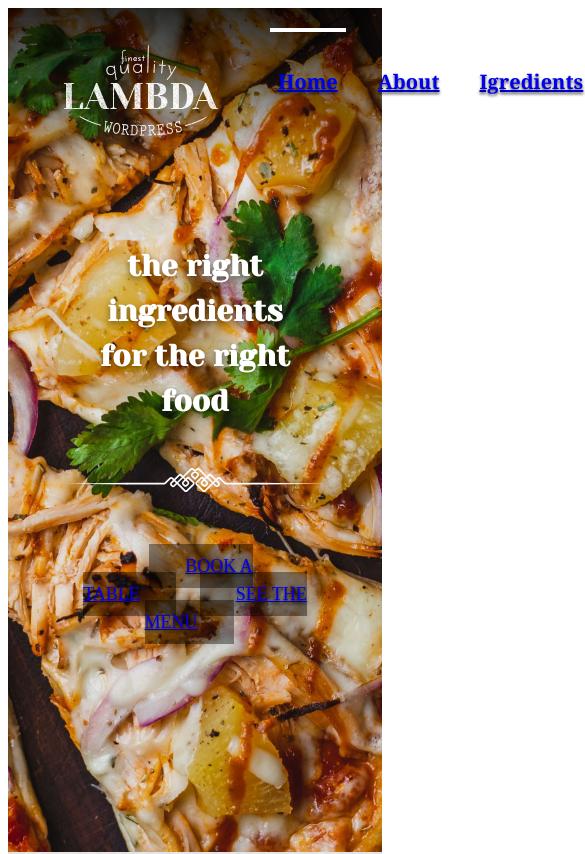
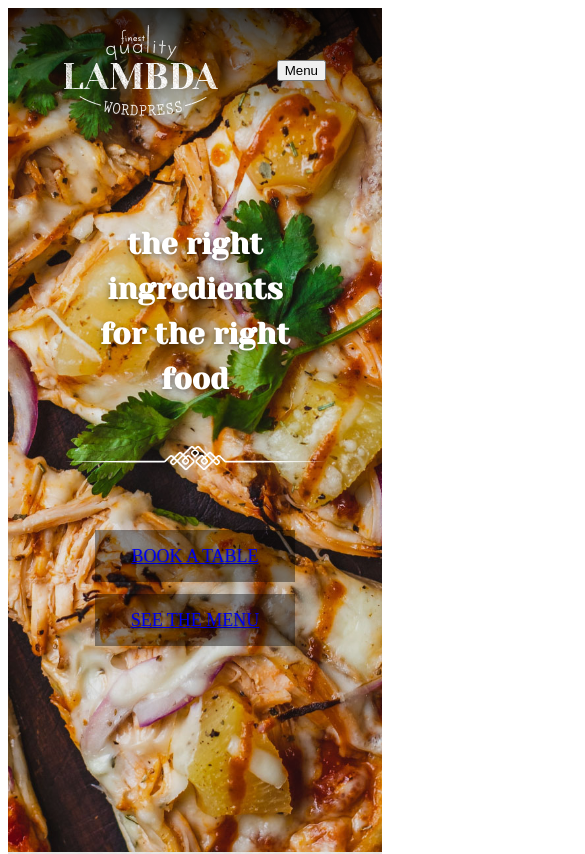
Before and after one commit to alestrunda/restaurant-next, a Next.js app: page / in a window 390 px wide. Shown: the top 854 px of the page, 585 px wide, since content can reach past the window. Built offline with nearby package versions, Linux system fonts and the light colour scheme.

Commit message:
edit responsive

```diff
--- a/components/Navigation.js
+++ b/components/Navigation.js
@@ -1,6 +1,7 @@
 import classNames from "classnames";
 import Link from "next/link";
 import { useRouter } from "next/router";
+import { useState } from "react";
 
 const LINKS = [
   {
@@ -30,7 +31,7 @@ const LINKS = [
 ];
 
 const Item = ({ active, href, title }) => (
-  <li className="group mx-3 relative overflow-hidden">
+  <li className="group mx-3 relative overflow-hidden mb-5 lg:mb-0">
     <div
       className={classNames(
         "absolute top-0 left-0 w-full h-1 bg-white transition-all duration-500 -translate-x-full group-hover:translate-x-0 group-hover:opacity-100",
@@ -39,17 +40,32 @@ const Item = ({ active, href, title }) => (
       )}
     ></div>
     <Link href={href}>
-      <a className="block py-10 px-2">{title}</a>
+      <a className="block py-3 lg:py-12 px-2">{title}</a>
     </Link>
   </li>
 );
 
 const Navigation = () => {
   const router = useRouter();
+  const [menuOpened, setMenuOpened] = useState(false);
+
+  const toggleMenu = () => {
+    setMenuOpened(!menuOpened);
+  };
 
   return (
-    <nav className="font-serif font-bold text-shadow-sm text-xl mb-4">
-      <ul className="flex justify-between">
+    <>
+      <button className="relative z-10 lg:hidden" onClick={toggleMenu}>
+        Menu
+      </button>
+      <nav
+        className={classNames(
+          "lg:block absolute lg:relative z-10 top-0 left-0 flex items-center justify-center bg-black bg-opacity-75 lg:bg-transparent text-center w-full lg:w-auto h-screen lg:h-auto overflow-auto font-serif font-bold text-shadow-sm text-xl",
+          { hidden: !menuOpened }
+        )}
+        onClick={toggleMenu}
+      >
+        <ul className="flex justify-between flex-col lg:flex-row">
           {LINKS.map((link, index) => (
             <Item
               active={router.pathname === link.href}
@@ -60,6 +76,7 @@ const Navigation = () => {
           ))}
         </ul>
       </nav>
+    </>
   );
 };
 
--- a/components/Testimonial.js
+++ b/components/Testimonial.js
@@ -2,7 +2,7 @@ import Decoration from "./Decoration";
 import HeadingSection from "./HeadingSection";
 
 const Testimonial = ({ children, title }) => (
-  <div className="bg-black col-start-3 col-span-8 bg-opacity-60 py-16 px-16 mx-auto">
+  <div className="bg-black bg-opacity-60 py-16 px-16 mx-auto">
     <HeadingSection color="white">{title}</HeadingSection>
     <Decoration className="mb-8 mt-4 opacity-70" color="white" />
     <article className="font-serif font-bold text-2xl leading-loose mb-2">
--- a/containers/FormContact.js
+++ b/containers/FormContact.js
@@ -3,7 +3,7 @@ import Input from "../components/Input";
 
 const FormContact = () => (
   <form>
-    <div className="grid grid-cols-2 gap-x-12 mb-4">
+    <div className="sm:grid sm:grid-cols-2 sm:gap-x-12 mb-4">
       <div>
         <label
           className="block font-bold text-yellow-500 mb-1"
--- a/pages/index.js
+++ b/pages/index.js
@@ -20,10 +20,10 @@ export default function Home() {
             for the right food
           </h1>
           <Decoration className="mt-10 mb-14" color="white" size={8} />
-          <ButtonOpacity className="mx-3" href="/contact">
+          <ButtonOpacity className="inline-block mx-3 mb-3" href="/contact">
             book a table
           </ButtonOpacity>
-          <ButtonOpacity className="mx-3" href="/menu">
+          <ButtonOpacity className="inline-block mx-3 mb-3" href="/menu">
             see the menu
           </ButtonOpacity>
         </div>
--- a/pages/layout/Footer.js
+++ b/pages/layout/Footer.js
@@ -2,8 +2,8 @@ import Decoration from "../../components/Decoration";
 
 const Footer = () => (
   <footer className="bg-gray-900 text-white text-center">
-    <div className="grid grid-cols-3 gap-12 container mx-auto px-14 py-10">
-      <div>
+    <div className="grid grid-cols-1 lg:grid-cols-3 md:grid-cols-2 gap-12 container mx-auto px-14 py-10">
+      <div className="col-span-1 md:col-span-2 lg:col-span-1">
         <h4 className="font-cursive text-xl">About Us</h4>
         <Decoration className="mt-5 mb-5 opacity-70" color="white" size={5} />
         <p>
--- a/pages/layout/Header.js
+++ b/pages/layout/Header.js
@@ -6,8 +6,10 @@ const Header = ({ children, isOverlay }) => {
   const content = (
     <>
       <div className="absolute left-0 top-0 h-full w-full bg-gradient-to-b from-black to-transparent opacity-80"></div>
-      <div className="container flex justify-between mx-auto relative z-20 px-14">
-        <img className="self-center" src="/img/logo.png" />
+      <div className="container flex justify-between items-center mx-auto px-14">
+        <div className="relative z-10 flex justify-center h-124px">
+          <img className="self-center" src="/img/logo.png" />
+        </div>
         <Navigation />
       </div>
     </>
@@ -22,7 +24,7 @@ const Header = ({ children, isOverlay }) => {
     >
       <div className="absolute left-0 top-0 h-full w-full bg-black opacity-10"></div>
       {isOverlay ? (
-        <div className="absolute left-0 top-0 w-full">{content}</div>
+        <div className="absolute left-0 top-0 w-full z-20">{content}</div>
       ) : (
         <>{content}</>
       )}
--- a/pages/recipes/[id].js
+++ b/pages/recipes/[id].js
@@ -17,7 +17,7 @@ const Menu = ({ error, recipe }) => (
         <>
           <HeadingSection as="h1">{recipe.label}</HeadingSection>
           <Decoration className="mb-8 mt-4" />
-          <div className="grid grid-cols-2 gap-12">
+          <div className="grid md:grid-cols-2 gap-12">
             <div>
               <Heading>Ingredients:</Heading>
               <ul className="list-disc pl-10 font-cursive mb-4">
@@ -55,7 +55,11 @@ const Menu = ({ error, recipe }) => (
                   {label}
                 </span>
               ))}
-              <img className="mt-4" alt={recipe.label} src={recipe.image} />
+              <img
+                className="mt-4 mb-4"
+                alt={recipe.label}
+                src={recipe.image}
+              />
             </div>
           </div>
         </>
--- a/sections/Contact.js
+++ b/sections/Contact.js
@@ -5,15 +5,15 @@ import FormContact from "../containers/FormContact";
 const Contact = () => (
   <section className="bg-pattern section-shadow relative">
     <div className="container mx-auto px-14 py-20">
-      <div className="grid grid-cols-12 gap-12 items-center">
-        <div className="col-span-3">
-          <img src="img/content/image1.png" />
+      <div className="grid grid-cols-4 gap-6 lg:gap-12 items-center">
+        <div className="col-span-2 lg:col-span-1">
+          <img className="mx-auto" src="img/content/image1.png" />
         </div>
-        <div className="col-span-3">
-          <img src="img/content/image2.png" />
+        <div className="col-span-2 lg:col-span-1">
+          <img className="mx-auto" src="img/content/image2.png" />
         </div>
-        <div className="col-span-6 px-6">
-          <div className="text-center mb-10">
+        <div className="col-span-4 lg:col-span-2">
+          <div className="text-center mb-10 px-6">
             <HeadingSection>We are here for you</HeadingSection>
             <Decoration className="mb-8 mt-4" />
             <p>
--- a/sections/Ingredients.js
+++ b/sections/Ingredients.js
@@ -4,8 +4,8 @@ import Thumbnail from "../components/Thumbnail";
 
 const Ingredients = () => (
   <section className="bg-section-2 bg-center bg-cover text-white text-center">
-    <div className="container mx-auto grid grid-cols-2 px-14 py-20">
-      <div className="col-start-2 bg-black bg-opacity-60 py-16 px-16">
+    <div className="container mx-auto lg:grid lg:grid-cols-2 px-14 py-20">
+      <div className="lg:col-start-2 bg-black bg-opacity-60 py-16 px-16">
         <HeadingSection color="white">Fine ingredients</HeadingSection>
         <Decoration className="mb-8 mt-4" color="white" />
         <p>
@@ -14,7 +14,7 @@ const Ingredients = () => (
           freshly baked food, delicious Lambda cakes, muffins, and gourmet
           coffees make us hard to resist! Stop in today and check us out!
         </p>
-        <div className="flex justify-center gap-12 mt-16 mb-2">
+        <div className="flex flex-wrap justify-center gap-12 mt-16 mb-2">
           <Thumbnail src="img/ingredients/1.png" />
           <Thumbnail src="img/ingredients/2.png" />
           <Thumbnail src="img/ingredients/3.png" />
--- a/sections/Menu.js
+++ b/sections/Menu.js
@@ -213,7 +213,7 @@ const Menu = ({ featuredOnly }) => {
 
   return (
     <section className="bg-pattern section-shadow relative">
-      <div className="container mx-auto px-14 py-20 grid grid-cols-2 gap-12 text-lg">
+      <div className="container mx-auto px-14 py-20 md:grid md:grid-cols-2 gap-12 text-lg">
         <div>
           <HeadingSection as="h3">Light Nibbles</HeadingSection>
           <Decoration className="mb-4 mt-4" />
--- a/sections/Testimonials.js
+++ b/sections/Testimonials.js
@@ -2,7 +2,8 @@ import Testimonial from "../components/Testimonial";
 
 const Testimonials = () => (
   <section className="bg-section-3 bg-center bg-cover">
-    <div className="container grid grid-cols-12 mx-auto px-14 py-20 text-white text-center">
+    <div className="container lg:grid lg:grid-cols-12 mx-auto px-14 py-20 text-white text-center">
+      <div className="xl:col-start-3 xl:col-span-8 lg:col-start-2 lg:col-span-10">
         <Testimonial title="Guest Reviews">
           <p>
             If you’ve been to one of our restaurants, you’ve seen – and tasted –
@@ -13,6 +14,7 @@ const Testimonials = () => (
           <Testimonial.Footer>- food inc, New York</Testimonial.Footer>
         </Testimonial>
       </div>
+    </div>
   </section>
 );
 
--- a/tailwind.config.js
+++ b/tailwind.config.js
@@ -23,6 +23,9 @@ module.exports = {
           500: "#cc9900",
         },
       },
+      height: {
+        "124px": "124px",
+      },
     },
   },
   variants: {
```
Lines whose indentation alone changed are shown as unchanged.
